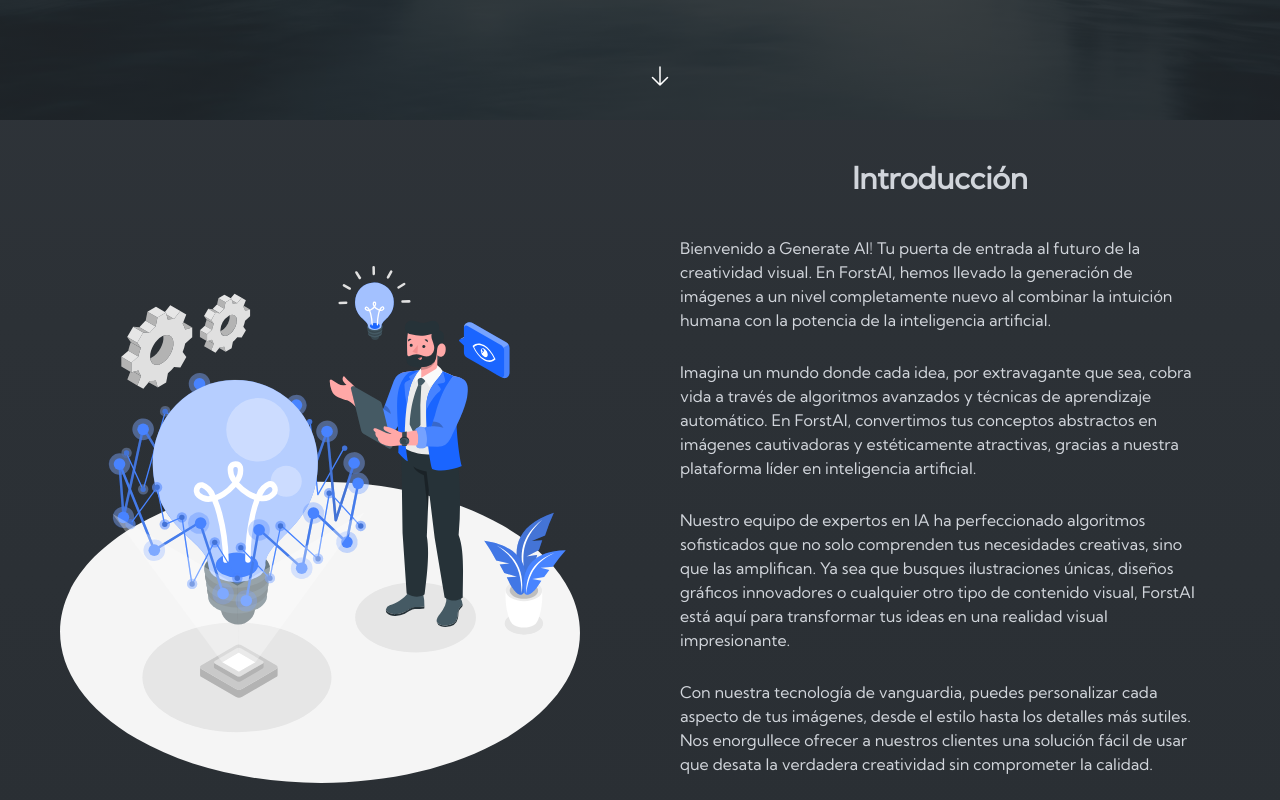
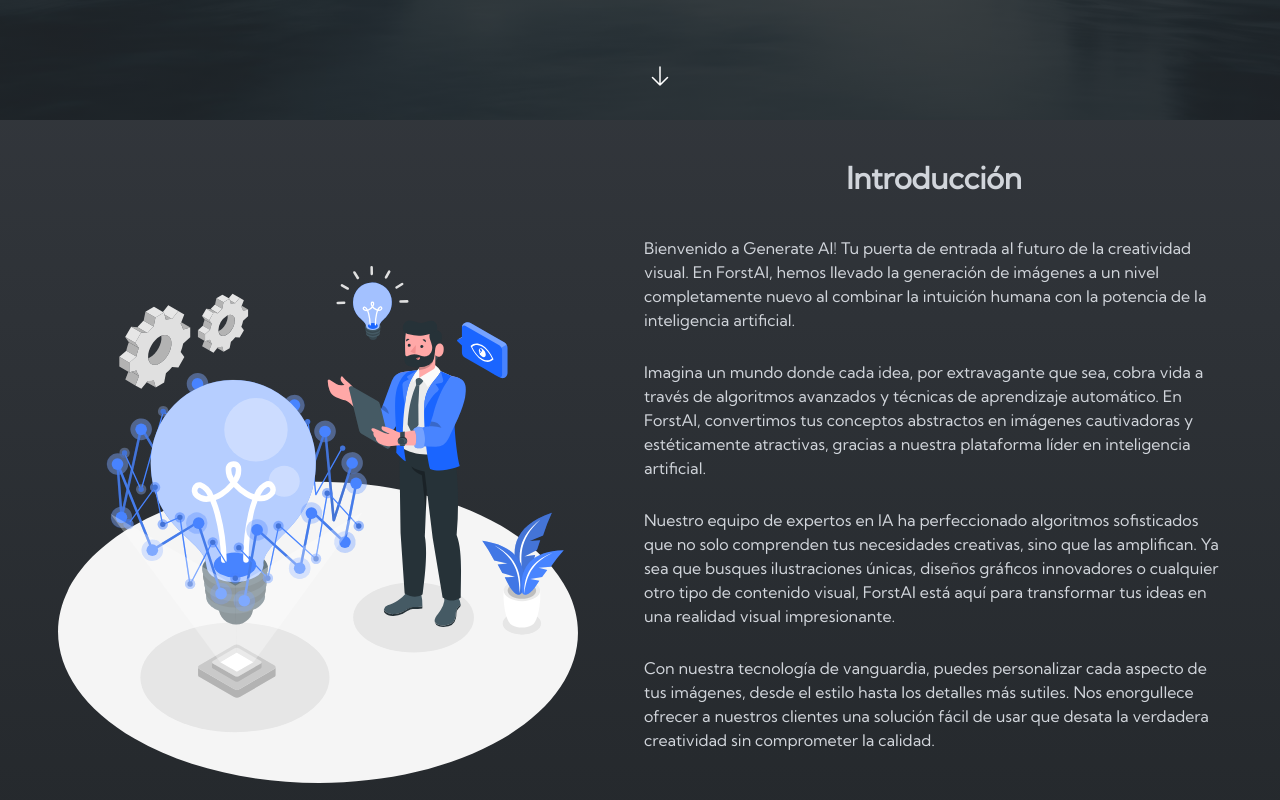
Before and after one commit to darkzpvp/forstAI, a React (Vite) app: page / in a window 1280 px wide. Shown: the part 680-1480 px from the top of the page. Built offline with nearby package versions, Linux system fonts and the light colour scheme.

Commit message:
Actualizado un par de cosas del home y añadido sección de Error

```diff
--- a/src/App.tsx
+++ b/src/App.tsx
@@ -4,6 +4,7 @@
 import Login from './pages/Login.tsx';
 import Registrar from './pages/Registrar.tsx';
 import Olvide from './pages/Olvide.tsx'
+import Error from './pages/Error.tsx';
 function App() {
 
 
@@ -20,6 +21,7 @@
         <Route path="/login" element={<Login />} index />
         <Route path="/registrar" element={<Registrar />} index />
         <Route path="/olvide" element={<Olvide />} index />
+        <Route path="*" element={<Error />} />
 
 
       </Routes>
--- a/src/components/Header.tsx
+++ b/src/components/Header.tsx
@@ -1,4 +1,4 @@
-import React, { useState } from "react";
+import React, { useEffect, useState } from "react";
 import { Link } from "react-scroll";
 import { useNavigate  } from "react-router-dom";
 const Header = () => {
@@ -16,6 +16,8 @@
     setMenu(false);
     navigate('/login');
   }
+
+
   return (
     <>
       <header className="fixed z-50 w-full bg-zinc-800">
--- a/src/index.css
+++ b/src/index.css
@@ -12,8 +12,8 @@
 
       background-image: linear-gradient(
         to bottom,
-        #343a41 0%,
-        #2c3136 20%,
+        #40444b 0%,
+        #25292d 30%,
         #282d32 40%,
         #21252a 60%,
         #282c31 80%,
--- /dev/null
+++ b/src/pages/Error.tsx
@@ -0,0 +1,26 @@
+import React from 'react';
+
+const Error = () => {
+  return (
+    <div className='bg-zinc-800 h-screen'>
+
+      <div>
+        <img className='flex flex-row justify-start mx-auto w-[100%] max-w-md' src='/src/assets/img/error.svg' />
+      </div>
+
+      <div className='w-[100%] max-w-md mx-auto'>
+        <p className='flex justify-center text-center mb-5 text-gray-300 font-bold text-2xl'>¿Quieres volver a la página principal?</p>
+      </div>
+
+      <div className="flex items-center w-[100%] max-w-md justify-center mx-auto">
+        <button type="button" className="text-gray-200 bg-[#5D68CC] hover:bg-[#525cb7] active:bg-[#464f9d] rounded-lg text-sm py-2.5 px-3 inline-block w-auto transition ease-in duration-100">
+          <a href='/'>
+          Volver a home
+          </a>
+        </button>
+      </div>
+    </div>
+  );
+}
+
+export default Error;
--- a/src/pages/Home.tsx
+++ b/src/pages/Home.tsx
@@ -64,24 +64,26 @@
               </svg>
             </a>
           </Link>
-
         </div>
       </GradientBackground>
 
       <section
         id="intro"
-        className="grid lg:grid-cols-2 sm:grid-cols-1 md:grid-cols-1"
+        className="grid lg:grid-cols-2 sm:grid-cols-1 md:grid-cols-1 gap-2"
       >
         <div className="  ">
-      <img className=" hidden lg:flex justify-center mx-auto w-[100%] max-w-xl h-screen" src="/src/assets/img/about.svg"/>
+          <img
+            className=" hidden lg:flex justify-center mx-auto w-[100%] max-w-xl h-screen"
+            src="/src/assets/img/about.svg"
+          />
         </div>
 
-        <div className="px-10 md:pr-20">
+        <div className=" px-14 lg:pr-14 lg:pl-0">
           <h1 className=" font-bold text-3xl text-gray-300 text-center mb-10 mt-10">
             Introducción
           </h1>
-          <div className="text-gray-300">
-            <p className="mb-7">
+          <div className="text-gray-300 w-[100%] max-w-2xl block justify-center mx-auto">
+            <p className="mb-7 ">
               Bienvenido a Generate AI! Tu puerta de entrada al futuro de la
               creatividad visual. En ForstAI, hemos llevado la generación de
               imágenes a un nivel completamente nuevo al combinar la intuición
@@ -114,7 +116,7 @@
       </section>
 
       <section id="galeria">
-        <h1 className="flex justify-center items-center mt-10 text-gray-300  font-bold text-3xl">
+        <h1 className="flex justify-center items-center mt-3 text-gray-300  font-bold text-3xl">
           Galería
         </h1>
         <p className="flex justify-center items-center mt-5 text-gray-300  font-bold text-lg text-center">
```
Also changed, not shown: src/assets/img/error.svg (added). Lines whose indentation alone changed are shown as unchanged.
